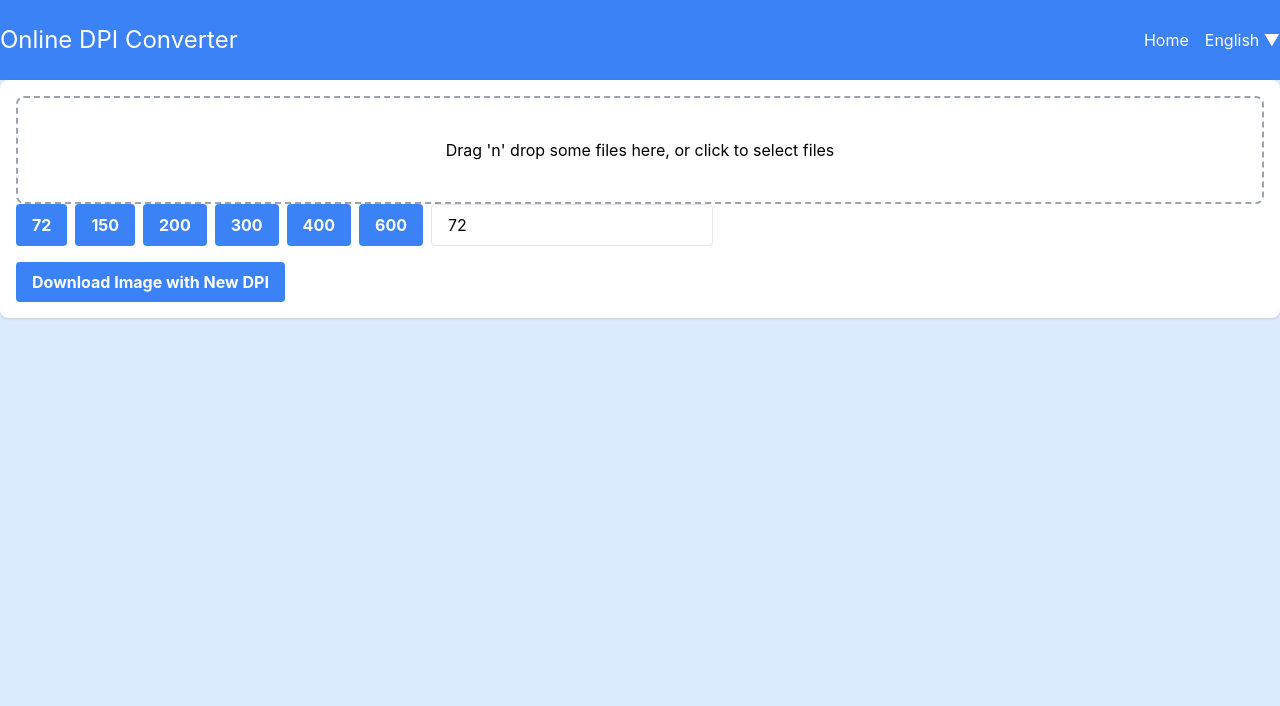
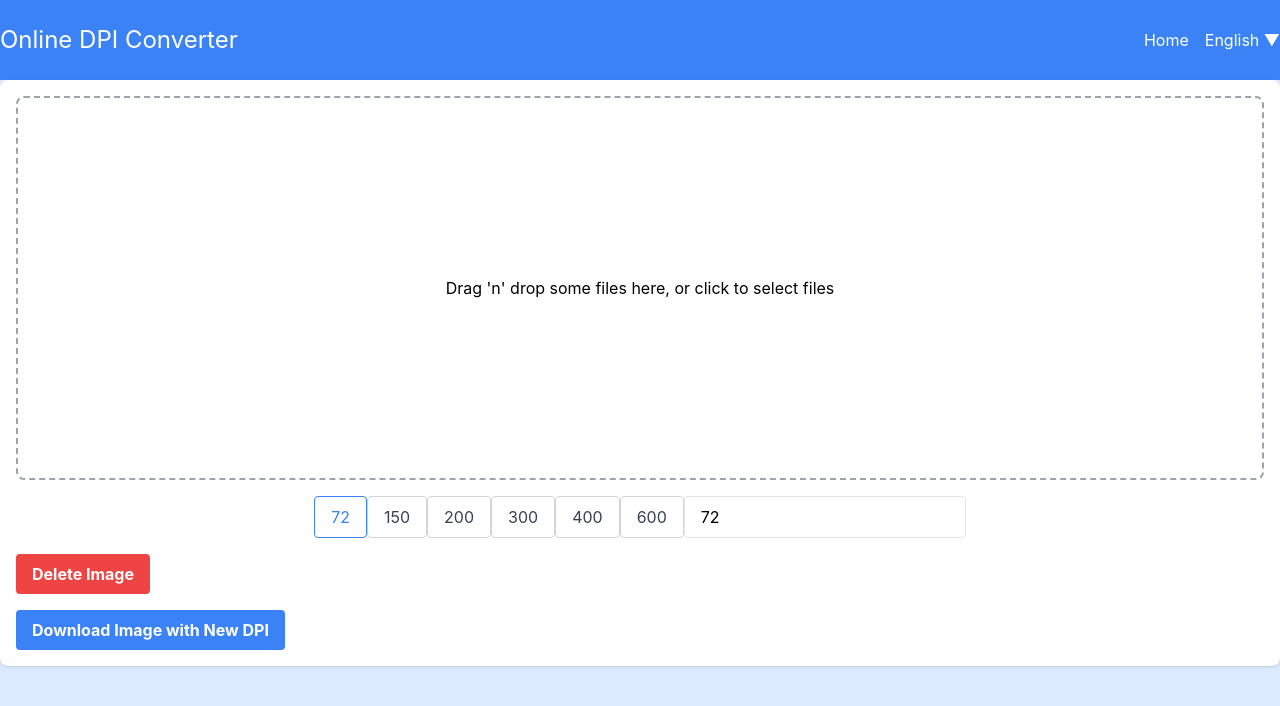
Before and after one commit to SumeyraSeyma/React-CanvasDPI, a React (Create React App) app in the folder canvas-dpi/: page / in a window 1280 px wide. Shown: the top 706 px of the page. Built offline with nearby package versions, Linux system fonts and the light colour scheme.

Commit message:
delete button and buttons  appearance

```diff
--- a/canvas-dpi/src/components/DPI/Uploader.js
+++ b/canvas-dpi/src/components/DPI/Uploader.js
@@ -4,8 +4,10 @@ import { changeDpiDataUrl } from 'changedpi';
 
 function Uploader() {
   const [imageSrc, setImageSrc] = useState('');
-  const [dpi, setDpi] = useState(72); // Default DPI
+  const [selectedDpi, setSelectedDpi] = useState(72); // Default DPI
   const canvasRef = useRef(null);
+
+  const dpis = [72, 150, 200, 300, 400, 600];
 
   const onDrop = useCallback((acceptedFiles) => {
     const file = acceptedFiles[0];
@@ -18,6 +20,10 @@ function Uploader() {
 
   const {getRootProps, getInputProps, isDragActive} = useDropzone({ onDrop });
 
+  const deleteImage = () => {
+    setImageSrc('');
+  };
+
   const handleDownloadClick = () => {
     const canvas = canvasRef.current;
     const context = canvas.getContext('2d');
@@ -27,7 +33,7 @@ function Uploader() {
       canvas.width = img.width;
       canvas.height = img.height;
       context.drawImage(img, 0, 0);
-      const updatedDataUrl = changeDpiDataUrl(canvas.toDataURL('image/png'), dpi);
+      const updatedDataUrl = changeDpiDataUrl(canvas.toDataURL('image/png'), selectedDpi);
       downloadImage(updatedDataUrl);
     };
   };
@@ -35,7 +41,7 @@ function Uploader() {
   const downloadImage = (dataUrl) => {
     const link = document.createElement('a');
     link.href = dataUrl;
-    link.download = `image_${dpi}_dpi.png`;
+    link.download = `image_${selectedDpi}_dpi.png`;
     document.body.appendChild(link);
     link.click();
     document.body.removeChild(link);
@@ -43,7 +49,7 @@ function Uploader() {
 
   return (
     <div className="p-4 bg-white shadow rounded-lg">
-      <div {...getRootProps()} className="dropzone border-dashed border-2 border-gray-400 rounded-lg p-10 flex flex-col items-center justify-center cursor-pointer">
+      <div {...getRootProps()} className="dropzone border-dashed border-2 h-96 border-gray-400 rounded-lg p-10 flex flex-col items-center justify-center cursor-pointer">
         <input {...getInputProps()} />
         {isDragActive ?
           <p>Drop the files here ...</p> :
@@ -51,19 +57,34 @@ function Uploader() {
           <p>Drag 'n' drop some files here, or click to select files</p>
         }
       </div>
-      <div className="flex space-x-2 mb-4">
-        {[72, 150, 200, 300, 400, 600].map((value) => (
-          <button key={value} onClick={() => setDpi(value)} className="bg-blue-500 hover:bg-blue-700 text-white font-bold py-2 px-4 rounded">
-            {value}
+      <div className="flex mt-4 justify-center">
+        {dpis.map((dpi) => (
+          <button
+            key={dpi}
+            onClick={() => setSelectedDpi(dpi)}
+            className={`py-2 px-4 border ${selectedDpi === dpi ? 'border-blue-500 text-blue-500' : 'border-gray-300 text-gray-700 hover:border-blue-500 hover:text-blue-500'} rounded transition-colors`}
+          >
+            {dpi}
           </button>
         ))}
-        <input type="text" placeholder="Custom" className="form-input rounded border px-4 py-2"
-               value={dpi} onChange={(e) => setDpi(e.target.value)} />
+        <input
+          type="text"
+          placeholder="Custom"
+          className="rounded border px-4 py-2 hover:border-blue-500 hover:text-blue-500"
+          value={selectedDpi}
+          onChange={(e) => setSelectedDpi(Number(e.target.value))}
+        />
       </div>
-      <button onClick={handleDownloadClick} className="bg-blue-500 hover:bg-blue-700 text-white font-bold py-2 px-4 rounded">
-        Download Image with New DPI
-      </button>
-      <canvas ref={canvasRef} style={{ display: 'none' }}></canvas>
+      <div className="mt-4">
+        <button onClick={deleteImage} className="bg-red-500 hover:bg-red-700 text-white font-bold py-2 px-4 rounded">
+          Delete Image
+        </button>
+      </div>
+      <div className="flex space-x-4 mt-4">
+        <button onClick={handleDownloadClick} className="bg-blue-500 hover:bg-blue-700 text-white font-bold py-2 px-4 rounded">
+          Download Image with New DPI
+        </button>
+      </div>
     </div>
   );
 }
--- a/canvas-dpi/src/output.css
+++ b/canvas-dpi/src/output.css
@@ -624,6 +624,14 @@ video {
   height: 100vh;
 }
 
+.h-60 {
+  height: 15rem;
+}
+
+.h-64 {
+  height: 16rem;
+}
+
 .max-h-96 {
   max-height: 24rem;
 }
@@ -650,6 +658,10 @@ video {
 
 .w-1\/2 {
   width: 50%;
+}
+
+.w-12 {
+  width: 3rem;
 }
 
 .max-w-full {
@@ -741,6 +753,11 @@ video {
   border-color: rgb(156 163 175 / var(--tw-border-opacity));
 }
 
+.border-blue-500 {
+  --tw-border-opacity: 1;
+  border-color: rgb(59 130 246 / var(--tw-border-opacity));
+}
+
 .bg-white {
   --tw-bg-opacity: 1;
   background-color: rgb(255 255 255 / var(--tw-bg-opacity));
@@ -774,6 +791,16 @@ video {
 .bg-blue-100 {
   --tw-bg-opacity: 1;
   background-color: rgb(219 234 254 / var(--tw-bg-opacity));
+}
+
+.bg-red-500 {
+  --tw-bg-opacity: 1;
+  background-color: rgb(239 68 68 / var(--tw-bg-opacity));
+}
+
+.bg-gray-100 {
+  --tw-bg-opacity: 1;
+  background-color: rgb(243 244 246 / var(--tw-bg-opacity));
 }
 
 .p-4 {
@@ -850,6 +877,11 @@ video {
   padding-bottom: 1.5rem;
 }
 
+.py-10 {
+  padding-top: 2.5rem;
+  padding-bottom: 2.5rem;
+}
+
 .text-center {
   text-align: center;
 }
@@ -867,6 +899,11 @@ video {
 .text-3xl {
   font-size: 1.875rem;
   line-height: 2.25rem;
+}
+
+.text-sm {
+  font-size: 0.875rem;
+  line-height: 1.25rem;
 }
 
 .font-bold {
@@ -898,6 +935,11 @@ video {
   color: rgb(107 114 128 / var(--tw-text-opacity));
 }
 
+.text-blue-500 {
+  --tw-text-opacity: 1;
+  color: rgb(59 130 246 / var(--tw-text-opacity));
+}
+
 .shadow-lg {
   --tw-shadow: 0 10px 15px -3px rgb(0 0 0 / 0.1), 0 4px 6px -4px rgb(0 0 0 / 0.1);
   --tw-shadow-colored: 0 10px 15px -3px var(--tw-shadow-color), 0 4px 6px -4px var(--tw-shadow-color);
@@ -916,6 +958,12 @@ video {
   box-shadow: var(--tw-ring-offset-shadow, 0 0 #0000), var(--tw-ring-shadow, 0 0 #0000), var(--tw-shadow);
 }
 
+.transition-colors {
+  transition-property: color, background-color, border-color, text-decoration-color, fill, stroke;
+  transition-timing-function: cubic-bezier(0.4, 0, 0.2, 1);
+  transition-duration: 150ms;
+}
+
 body {
   margin: 0;
   font-family: -apple-system, BlinkMacSystemFont, 'Segoe UI', 'Roboto', 'Oxygen',
@@ -928,6 +976,11 @@ body {
 code {
   font-family: source-code-pro, Menlo, Monaco, Consolas, 'Courier New',
     monospace;
+}
+
+.hover\:border-blue-500:hover {
+  --tw-border-opacity: 1;
+  border-color: rgb(59 130 246 / var(--tw-border-opacity));
 }
 
 .hover\:bg-blue-700:hover {
@@ -950,6 +1003,16 @@ code {
   background-color: rgb(107 114 128 / var(--tw-bg-opacity));
 }
 
+.hover\:bg-red-700:hover {
+  --tw-bg-opacity: 1;
+  background-color: rgb(185 28 28 / var(--tw-bg-opacity));
+}
+
+.hover\:bg-gray-100:hover {
+  --tw-bg-opacity: 1;
+  background-color: rgb(243 244 246 / var(--tw-bg-opacity));
+}
+
 .hover\:text-gray-900:hover {
   --tw-text-opacity: 1;
   color: rgb(17 24 39 / var(--tw-text-opacity));
@@ -958,6 +1021,11 @@ code {
 .hover\:text-blue-300:hover {
   --tw-text-opacity: 1;
   color: rgb(147 197 253 / var(--tw-text-opacity));
+}
+
+.hover\:text-blue-500:hover {
+  --tw-text-opacity: 1;
+  color: rgb(59 130 246 / var(--tw-text-opacity));
 }
 
 .hover\:underline:hover {
```
